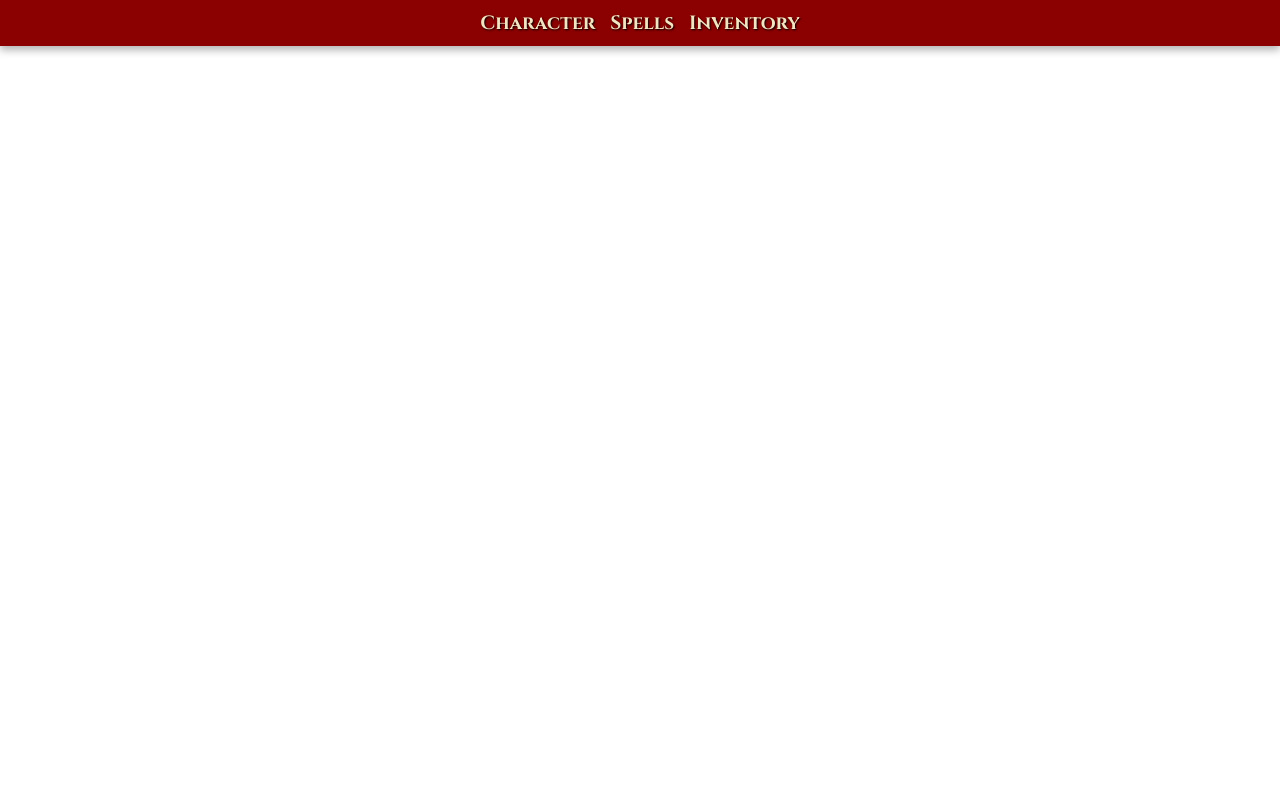
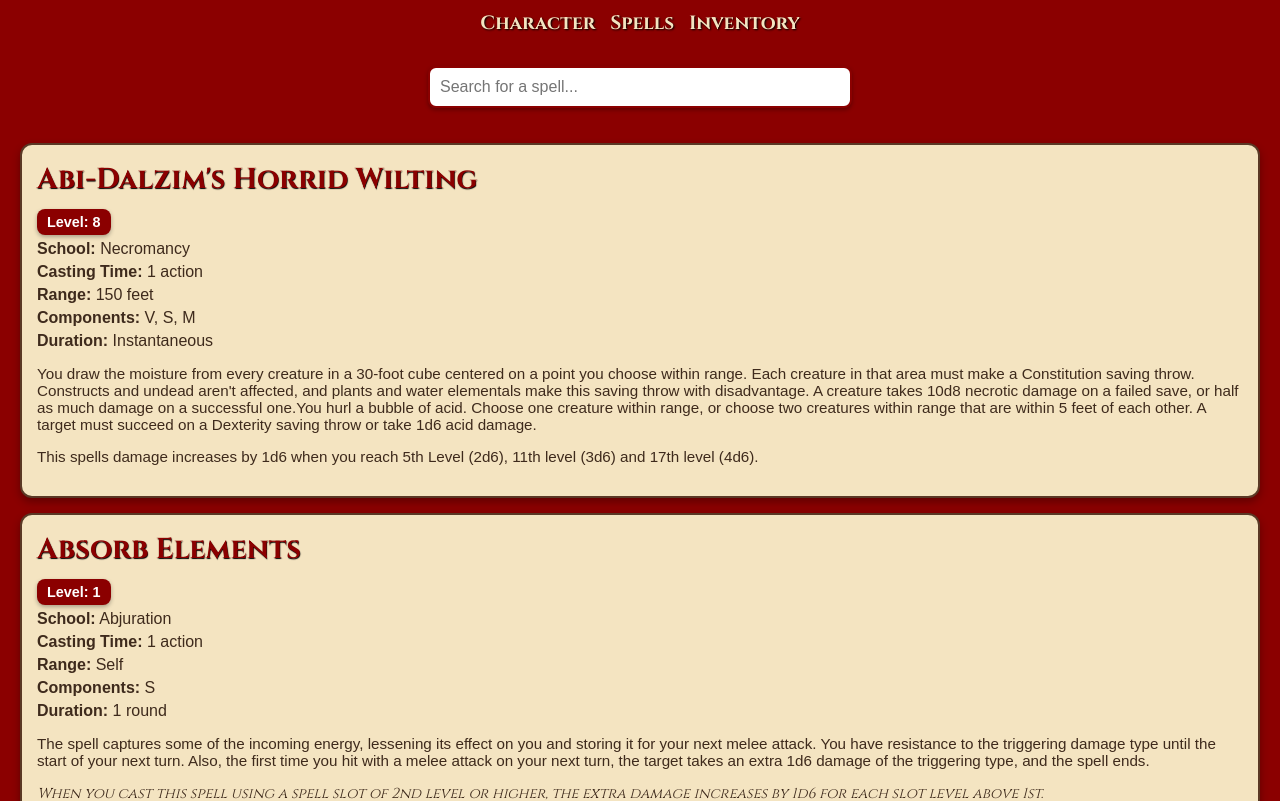
Before and after one commit to frodkata/character-sheet, a React (Create React App) app: page /spell-search in a window 1280 px wide. Shown: the top 801 px of the page. Built offline with nearby package versions, Linux system fonts and the light colour scheme.

Commit message:
Add SpellSearchPage component and update routing; enhance SpellsPage with search link

```diff
--- a/src/App.tsx
+++ b/src/App.tsx
@@ -38,7 +38,7 @@ function App() {
 						<ul style={styles.navList}>
 							<li>
 								<Link
-									to="/"
+									to="/character"
 									style={styles.navItem}
 									onMouseOver={(e) => (e.currentTarget.style.color = "#fff")}
 									onMouseOut={(e) => (e.currentTarget.style.color = "#f4e4c1")}
--- a/src/AppRoutes.tsx
+++ b/src/AppRoutes.tsx
@@ -3,13 +3,15 @@ import { Routes, Route } from "react-router-dom";
 import CharacterPage from "./pages/CharacterPage";
 import SpellsPage from "./pages/SpellsPage";
 import InventoryPage from "./pages/InventoryPage";
+import SpellSearchPage from "./pages/SpellSearchPage";
 
 const AppRoutes: React.FC = () => {
 	return (
 		<Routes>
-			<Route path="/" element={<CharacterPage />} />
+			<Route path="/character" element={<CharacterPage />} />
 			<Route path="/spells" element={<SpellsPage />} />
 			<Route path="/inventory" element={<InventoryPage />} />
+			<Route path="/spell-search" element={<SpellSearchPage />} />
 		</Routes>
 	);
 };
--- /dev/null
+++ b/src/pages/SpellSearchPage.tsx
@@ -0,0 +1,70 @@
+import React, { useState } from "react";
+import Spell from "../components/Spell";
+import AllSpells from "../data/AllSpells";
+
+const styles: { [key: string]: React.CSSProperties } = {
+	container: {
+		display: "flex",
+		flexDirection: "column",
+		alignItems: "center",
+		justifyContent: "center",
+		padding: "20px",
+		fontFamily: "'Cinzel', serif",
+		backgroundColor: "#8b0000",
+		minHeight: "100vh",
+	},
+	searchBar: {
+		width: "50%", // Contain the search bar to 50% of the page width
+		maxWidth: "400px", // Set a maximum width for larger screens
+		padding: "10px",
+		marginBottom: "20px",
+		fontSize: "1rem",
+		border: "2px solid #8b0000",
+		borderRadius: "8px",
+		boxShadow: "0 2px 4px rgba(0, 0, 0, 0.3)",
+	},
+	spellList: {
+		listStyleType: "none",
+		padding: 0,
+		margin: 0,
+		width: "100%",
+	},
+};
+
+const SpellSearchPage: React.FC = () => {
+	const [searchTerm, setSearchTerm] = useState("");
+
+	const filteredSpells = AllSpells.filter((spell) =>
+		spell.name.toLowerCase().includes(searchTerm.toLowerCase())
+	);
+
+	return (
+		<div style={styles.container}>
+			<input
+				type="text"
+				placeholder="Search for a spell..."
+				style={styles.searchBar}
+				value={searchTerm}
+				onChange={(e) => setSearchTerm(e.target.value)}
+			/>
+			<ul style={styles.spellList}>
+				{filteredSpells.map((spell, index) => (
+					<Spell
+						key={index}
+						name={spell.name}
+						level={spell.level}
+						school={spell.school}
+						castingTime={spell.castingTime}
+						range={spell.range}
+						components={spell.components}
+						duration={spell.duration}
+						description={spell.description}
+						higherLevel={spell.higherLevel}
+					/>
+				))}
+			</ul>
+		</div>
+	);
+};
+
+export default SpellSearchPage;
--- a/src/pages/SpellsPage.tsx
+++ b/src/pages/SpellsPage.tsx
@@ -2,6 +2,7 @@ import React from "react";
 import { CharacterSheet } from "../data/CharacterSheet";
 import Spell from "../components/Spell";
 import backgroundImage from "../assets/papyrus.jpg";
+import { Link } from "react-router-dom";
 
 const styles: { [key: string]: React.CSSProperties } = {
 	page: {
@@ -23,12 +24,27 @@ const styles: { [key: string]: React.CSSProperties } = {
 		padding: 0,
 		margin: 0,
 	},
+	link: {
+		display: "inline-block",
+		marginTop: "20px",
+		padding: "10px 20px",
+		backgroundColor: "#8b0000",
+		color: "#fff",
+		textDecoration: "none",
+		borderRadius: "8px",
+		fontWeight: "bold",
+		boxShadow: "0 2px 4px rgba(0, 0, 0, 0.3)",
+		marginRight: 10,
+	},
 };
 
 const SpellsPage: React.FC = () => {
 	const spells = CharacterSheet.spells;
 	return (
 		<div style={styles.page}>
+			<Link to="/spell-search" style={styles.link}>
+				Search for a Spell 🔍
+			</Link>
 			<h1 style={styles.header}>Spellbook</h1>
 			<ul style={styles.spellList}>
 				{spells.map((spell, index) => (
```
